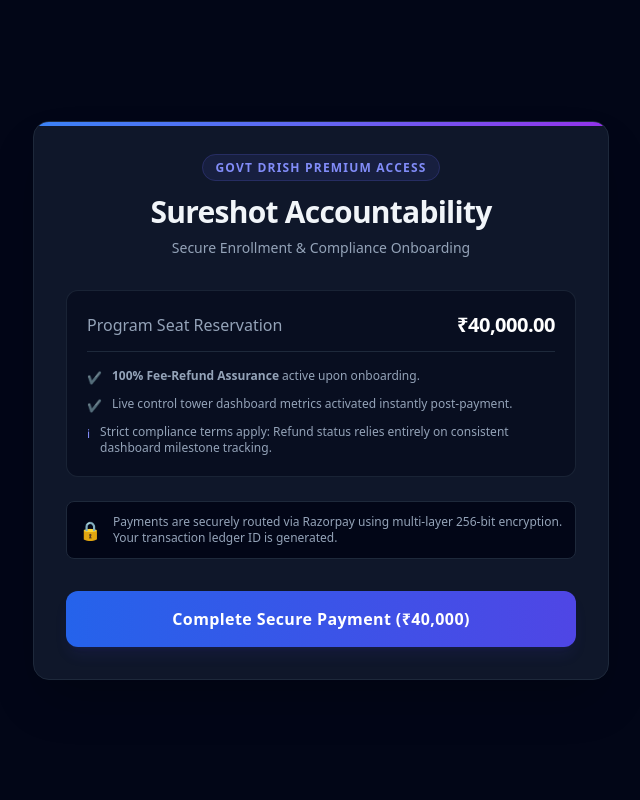
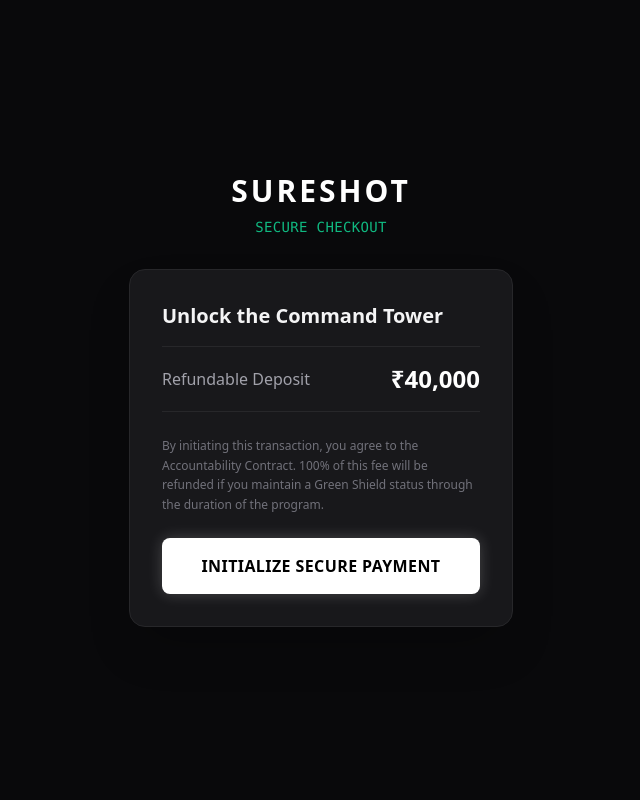
Before and after one commit to Sharique-stack/SureShot, a Django app: template tracker/templates/tracker/checkout.html in a window 1280 px wide. Shown: the whole page, without its empty margins (319-959 px from the left). Run offline with Django 5.2, Linux system fonts and the light colour scheme; the template is opened without the code that fills it: most values are stand-ins (such as "Sample title", 1, 10 or a date in 2020); some libraries are stand-ins or nearby versions.

Commit message:
feat: Upgraded payment gateway to Cashfree V3 SDK (keys secured)

```diff
--- a/tracker/templates/tracker/checkout.html
+++ b/tracker/templates/tracker/checkout.html
@@ -3,114 +3,51 @@
 <head>
     <meta charset="UTF-8">
     <meta name="viewport" content="width=device-width, initial-scale=1.0">
-    <title>Sureshot Elite Cohort - Secure Checkout</title>
+    <title>Sureshot | Secure Payment Gateway</title>
     <script src="https://cdn.tailwindcss.com"></script>
+    <!-- Cashfree SDK -->
+    <script src="https://sdk.cashfree.com/js/v3/cashfree.js"></script>
 </head>
-<body class="bg-slate-950 text-slate-100 min-h-screen flex items-center justify-center font-sans antialiased">
+<body class="bg-zinc-950 text-zinc-100 font-sans min-h-screen flex flex-col justify-center items-center">
 
-    <div class="max-w-xl w-full mx-4 bg-slate-900 border border-slate-800 rounded-2xl p-8 shadow-2xl relative overflow-hidden">
-        <!-- Premium Accent Glow -->
-        <div class="absolute top-0 left-0 w-full h-1 bg-gradient-to-r from-blue-500 via-indigo-500 to-purple-600"></div>
-
-        <!-- Header -->
+    <div class="w-full max-w-md p-8">
         <div class="text-center mb-8">
-            <span class="text-xs font-semibold uppercase tracking-widest bg-indigo-500/10 text-indigo-400 px-3 py-1 rounded-full border border-indigo-500/20">
-                Govt Drish Premium Access
-            </span>
-            <h1 class="text-3xl font-bold mt-4 tracking-tight">Sureshot Accountability</h1>
-            <p class="text-slate-400 mt-2 text-sm">Secure Enrollment & Compliance Onboarding</p>
+            <h1 class="text-3xl font-black tracking-widest text-white mb-2">SURESHOT</h1>
+            <p class="text-emerald-500 font-mono text-sm tracking-wide">SECURE CHECKOUT</p>
         </div>
 
-        <!-- Details Card -->
-        <div class="bg-slate-950/50 border border-slate-800/80 rounded-xl p-5 mb-6 space-y-4">
-            <div class="flex justify-between items-center pb-3 border-b border-slate-800">
-                <span class="text-slate-400 font-medium">Program Seat Reservation</span>
-                <span class="text-xl font-bold tracking-tight text-white">₹40,000.00</span>
+        <div class="bg-zinc-900 border border-zinc-800 rounded-2xl p-8 shadow-2xl">
+            <h2 class="text-xl font-bold mb-4">Unlock the Command Tower</h2>
+            <div class="flex justify-between items-center py-4 border-y border-zinc-800 mb-6">
+                <span class="text-zinc-400">Refundable Deposit</span>
+                <span class="text-2xl font-black text-white">₹40,000</span>
             </div>
 
-            <!-- Terms Checkmarks -->
-            <ul class="text-xs space-y-2.5 text-slate-400">
-                <li class="flex items-start gap-2.5">
-                    <span class="text-emerald-400 mt-0.5">✔</span>
-                    <span><strong>100% Fee-Refund Assurance</strong> active upon onboarding.</span>
-                </li>
-                <li class="flex items-start gap-2.5">
-                    <span class="text-emerald-400 mt-0.5">✔</span>
-                    <span>Live control tower dashboard metrics activated instantly post-payment.</span>
-                </li>
-                <li class="flex items-start gap-2.5">
-                    <span class="text-indigo-400 mt-0.5">ℹ</span>
-                    <span>Strict compliance terms apply: Refund status relies entirely on consistent dashboard milestone tracking.</span>
-                </li>
-            </ul>
+            <p class="text-xs text-zinc-500 mb-6 leading-relaxed">
+                By initiating this transaction, you agree to the Accountability Contract. 100% of this fee will be refunded if you maintain a Green Shield status through the duration of the program.
+            </p>
+
+            <button id="pay-btn" class="w-full bg-white text-black hover:bg-zinc-200 font-bold tracking-wide uppercase py-4 rounded-lg transition-all shadow-[0_0_15px_rgba(255,255,255,0.2)]">
+                Initialize Secure Payment
+            </button>
         </div>
-
-        <!-- Secure Notice -->
-        <div class="flex items-center gap-3 bg-slate-950 border border-slate-800 rounded-lg p-3 text-xs text-slate-400 mb-8">
-            <span class="text-lg">🔒</span>
-            <p>Payments are securely routed via Razorpay using multi-layer 256-bit encryption. Your transaction ledger ID is generated.</p>
-        </div>
-
-        <!-- Checkout Action Button -->
-        <button id="rzp-button" class="w-full bg-gradient-to-r from-blue-600 to-indigo-600 hover:from-blue-500 hover:to-indigo-500 text-white font-semibold py-4 px-6 rounded-xl transition duration-200 transform active:scale-[0.99] shadow-lg shadow-indigo-600/10 tracking-wide text-center">
-            Complete Secure Payment (₹40,000)
-        </button>
     </div>
 
-    <!-- Razorpay Standard Checkout Script Integration -->
-    <script src="https://checkout.razorpay.com/v1/checkout.js"></script>
     <script>
-        var options = {
-            "key": "{{ razorpay_key_id }}",
-            "amount": "{{ amount }}",
-            "currency": "INR",
-            "name": "Govt Drish",
-            "description": "Sureshot Premium Cohort Enrollment",
-            "image": "https://govtdrish.com/logo.png", // Optional: Replace with your actual logo later
-            "order_id": "{{ razorpay_order_id }}",
+        // Initialize Cashfree SDK based on environment
+        const cashfree = Cashfree({
+            mode: "{{ environment }}"
+        });
 
-            // This is the endpoint Razorpay pushes data to upon successful user authorization
-            "handler": function (response){
-    // Dynamically build a form to safely submit tokens to our backend verification route
-    var form = document.createElement('form');
-    form.method = 'POST';
-    form.action = '/verify-payment/';
+        document.getElementById("pay-btn").addEventListener("click", () => {
+            let checkoutOptions = {
+                paymentSessionId: "{{ payment_session_id }}",
+                redirectTarget: "_self" // Opens modal on same page
+            };
 
-    // Inject the required tokens
-    var params = {
-        'razorpay_payment_id': response.razorpay_payment_id,
-        'razorpay_order_id': response.razorpay_order_id,
-        'razorpay_signature': response.razorpay_signature
-    };
-
-    for (var key in params) {
-        if (params.hasOwnProperty(key)) {
-            var hiddenField = document.createElement('input');
-            hiddenField.type = 'hidden';
-            hiddenField.name = key;
-            hiddenField.value = params[key];
-            form.appendChild(hiddenField);
-        }
-    }
-
-    document.body.appendChild(form);
-    form.submit();
-},
-            "prefill": {
-                "name": "{{ user_username }}",
-                "email": "{{ user_email }}"
-            },
-            "theme": {
-                "color": "#4f46e5" // Sleek Indigo accent theme matching your custom ecosystem
-            }
-        };
-
-        var rzp1 = new Razorpay(options);
-
-        document.getElementById('rzp-button').onclick = function(e){
-            rzp1.open();
-            e.preventDefault();
-        }
+            // Launch Cashfree Checkout
+            cashfree.checkout(checkoutOptions);
+        });
     </script>
 </body>
 </html>
```
Also changed, not shown: sureshot_core/settings.py (+9 -0 lines), tracker/admin.py (+6 -2 lines), tracker/models.py (+7 -9 lines), tracker/views.py (+93 -49 lines), tracker/migrations/0004_paymenttransaction.py (added).
